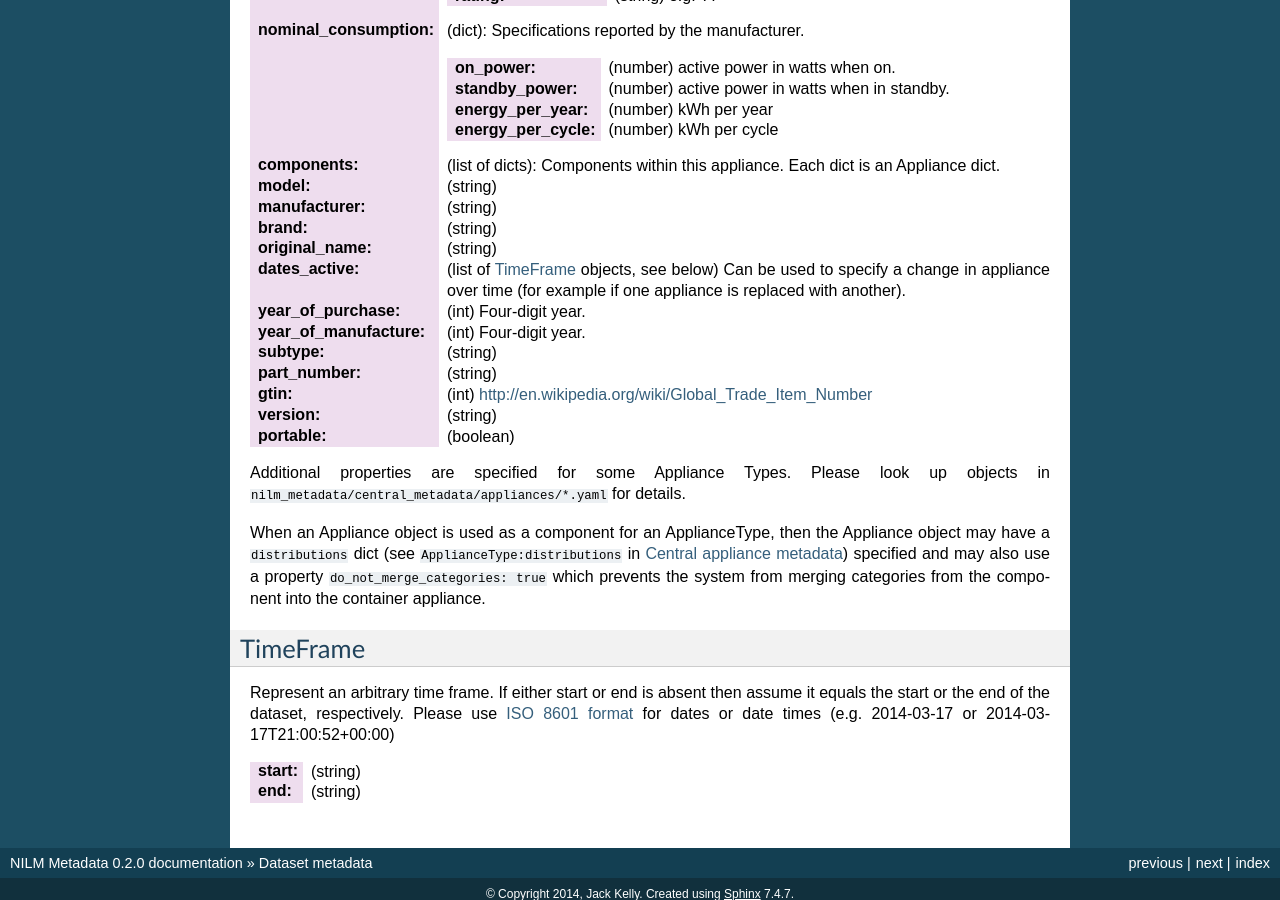
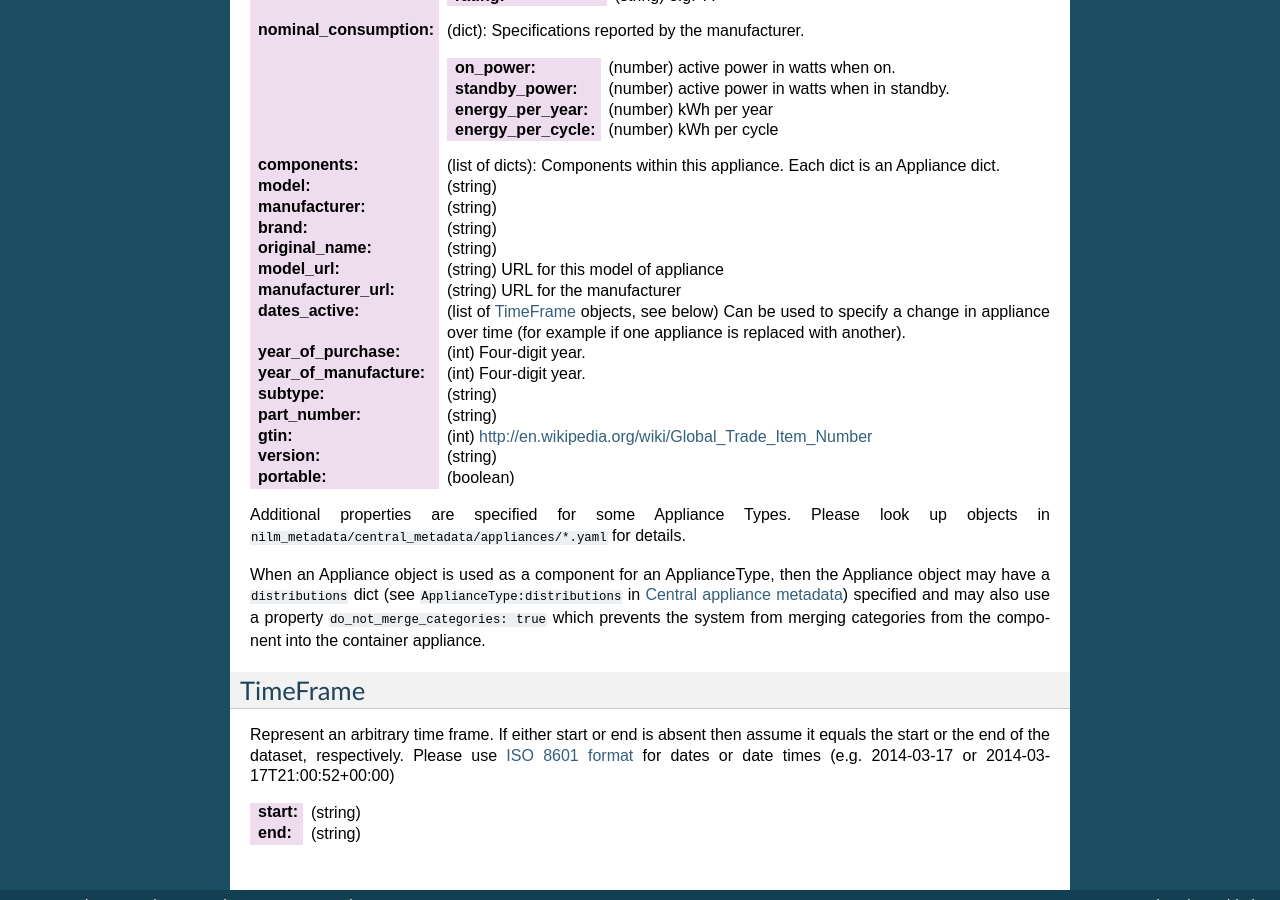
Before and after one commit to nilmtk/nilm_metadata, a Sphinx documentation site: the page built from docs/source/dataset_metadata.rst, in a window 1280 px wide and 900 px high, scrolled down 5762 px. Built offline with Sphinx 7.4.7, drawn with Linux system fonts in a browser that asks for light colours.

Commit message:
adding URL for appliances

```diff
--- a/docs/source/dataset_metadata.rst
+++ b/docs/source/dataset_metadata.rst
@@ -383,6 +383,8 @@ Each appliance dict has:
 :manufacturer: (string)
 :brand: (string)
 :original_name: (string)
+:model_url: (string) URL for this model of appliance
+:manufacturer_url: (string) URL for the manufacturer
 :dates_active: (list of `TimeFrame`_ objects, see below) Can be used to specify
                a change in appliance over time (for example if one
                appliance is replaced with another).
```
